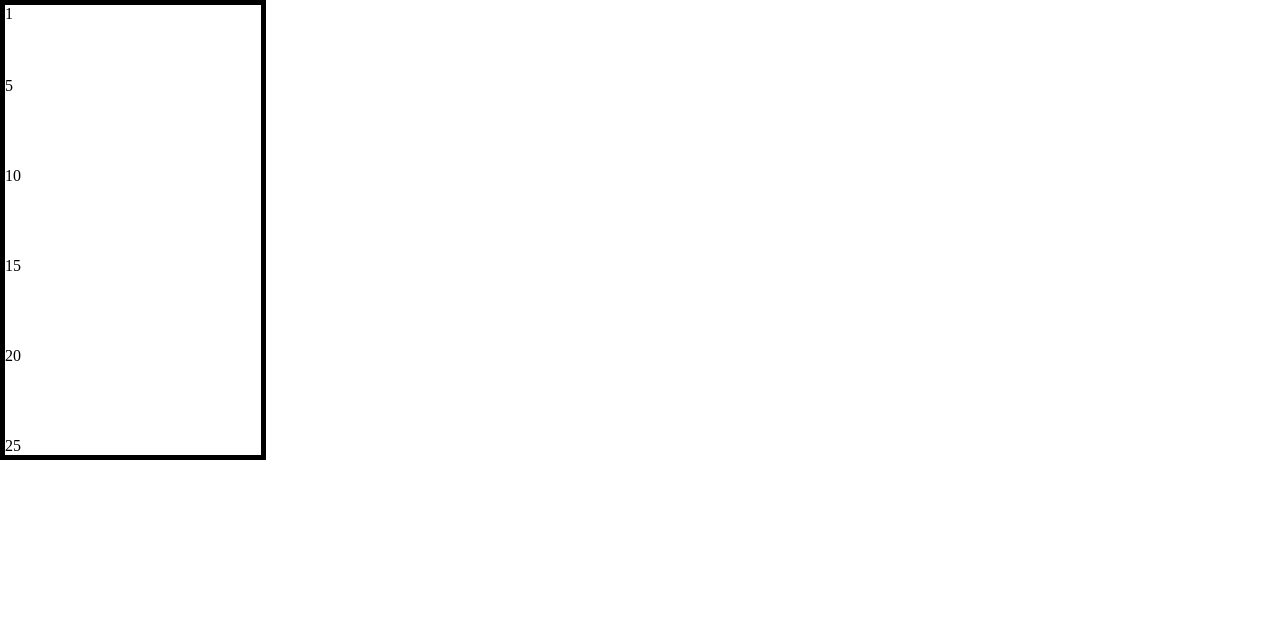
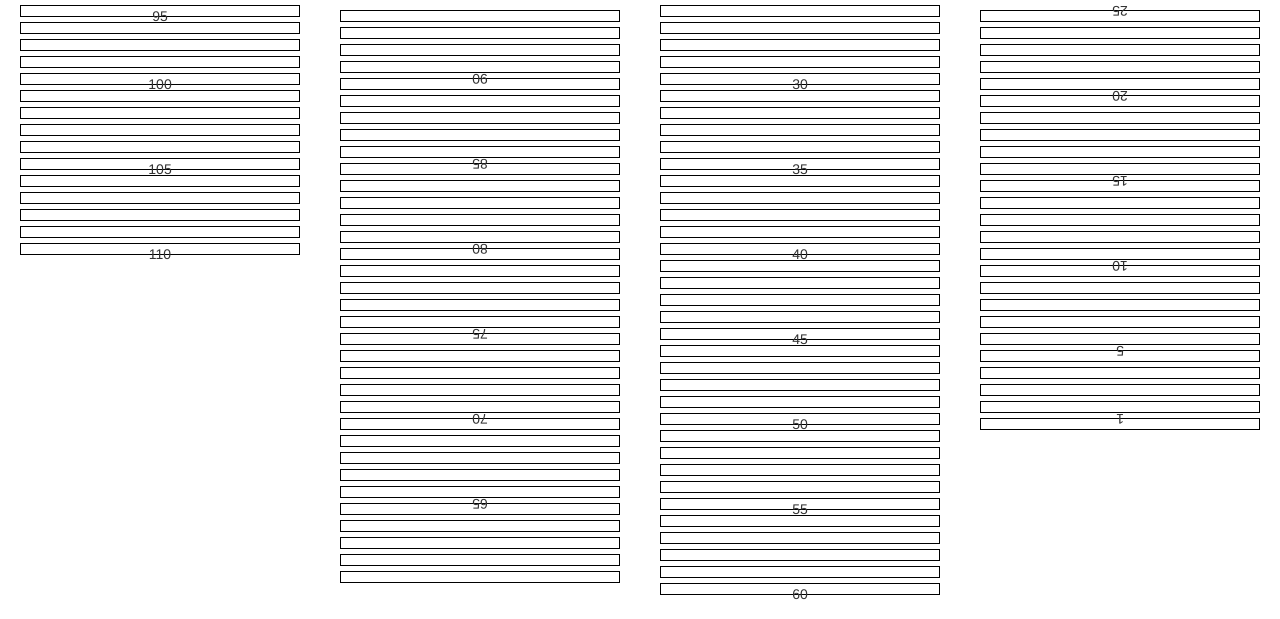
Before and after one commit to zerozhoumi/GoLIb, a plain HTML site: page book-list.html in a window 1280 px wide. Shown: the top 619 px of the page. Drawn offline with nearby package versions, Linux system fonts and the light colour scheme.

Commit message:
11
1，如何将文本倒置。
2， 居中

```diff
--- a/book-list.html
+++ b/book-list.html
@@ -1,26 +1,70 @@
 <!DOCTYPE html>
+<meta name="viewport" content="width=device-width, initial-scale=1, maximum-scale=1, user-scalable=no">
 <meta charset="utf-8">
 <html>
 <head>
-	<title>书架信息</title>
+	<title>文艺库</title>
 </head>
+<!-- 最新版本的 Bootstrap 核心 CSS 文件 -->
+<link rel="stylesheet" href="https://cdn.bootcss.com/bootstrap/3.3.7/css/bootstrap.min.css" integrity="sha384-BVYiiSIFeK1dGmJRAkycuHAHRg32OmUcww7on3RYdg4Va+PmSTsz/K68vbdEjh4u" crossorigin="anonymous">
 <style type="text/css">
 *{
 	border: 0;
 	padding:0;
 	margin: 0;
 }
-	.right{
-		border:5px #000 solid;
-		width: 20%;
+body li{
+	border: 1px #000 solid;
+	height: 12px;
+	margin: 5px ;
+
+	list-style-type:none;
+	text-align: center;
 }
-	.right li{
+	.left{
+
+
 
 	}
+	.mid-left{
+
+		/* Rotate div */
+	transform:rotate(180deg);
+	-ms-transform:rotate(180deg); /* IE 9 */
+	-webkit-transform:rotate(180deg); /* Safari and Chrome */
+
+
+	}
+	.mid-right{
+
+
+	}
+	.right{
+
+		/* Rotate div */
+	transform:rotate(180deg);
+	-ms-transform:rotate(180deg); /* IE 9 */
+	-webkit-transform:rotate(180deg); /* Safari and Chrome */
+
+
+	}
+
+		.center-block {
+		  display: block;
+		  margin-left: auto;
+		  margin-right: auto;
+		}
+
+
+
+
 </style>
 <body>
+<div class="container-fluid">
+<div class="row">
+
+<div class="col-xs-3 col-md-3 col-xs-push-9 right">
 	<ul>
-<div class="right">
 	<li>1</li>
 	<li></li>
 	<li></li>
@@ -46,8 +90,113 @@
 	<li></li>
 	<li></li>
 	<li>25</li>
+	</ul>
+</div>
+<div class=" col-xs-3 col-md-3 col-xs-push-3 mid-right">
+	<ul>
+	<li></li>
+	<li></li>
+	<li></li>
+	<li></li>
+	<li>30</li>
+	<li></li>
+	<li></li>
+	<li></li>
+	<li></li>
+	<li>35</li>
+	<li></li>
+	<li></li>
+	<li></li>
+	<li></li>
+	<li>40</li>
+	<li></li>
+	<li></li>
+	<li></li>
+	<li></li>
+	<li>45</li>
+	<li></li>
+	<li></li>
+	<li></li>
+	<li></li>
+	<li>50</li>
+	<li></li>
+	<li></li>
+	<li></li>
+	<li></li>
+	<li>55</li>
+	<li></li>
+	<li></li>
+	<li></li>
+	<li></li>
+	<li>60</li>
+	</ul>
+</div>
+<div class=" col-xs-3 col-md-3 col-xs-pull-3 mid-left">
+	<ul>
+	<li></li>
+	<li></li>
+	<li></li>
+	<li></li>
+	<li>65</li>
+	<li></li>
+	<li></li>
+	<li></li>
+	<li></li>
+	<li>70</li>
+	<li></li>
+	<li></li>
+	<li></li>
+	<li></li>
+	<li>75</li>
+	<li></li>
+	<li></li>
+	<li></li>
+	<li></li>
+	<li>80</li>
+	<li></li>
+	<li></li>
+	<li></li>
+	<li></li>
+	<li>85</li>
+	<li></li>
+	<li></li>
+	<li></li>
+	<li></li>
+	<li>90</li>
+	<li></li>
+	<li></li>
+	<li></li>
+	<li></li>
+
+	</ul>
+</div>
+<div class=" col-xs-3 col-md-3 col-xs-pull-9 left">
+	<ul>
+	<li>95</li>
+	<li></li>
+	<li></li>
+	<li></li>
+	<li>100</li>
+	<li></li>
+	<li></li>
+	<li></li>
+	<li></li>
+	<li>105</li>
+	<li></li>
+	<li></li>
+	<li></li>
+	<li></li>
+	<li>110</li>
+
+	</ul>
 </div>
 
-</ul>
+</div>
+
+<div class="center-block">
+<h2>入口</h2>
+</div>
+</div>
+
 </body>
 </html>
```
Lines whose indentation alone changed are shown as unchanged.
